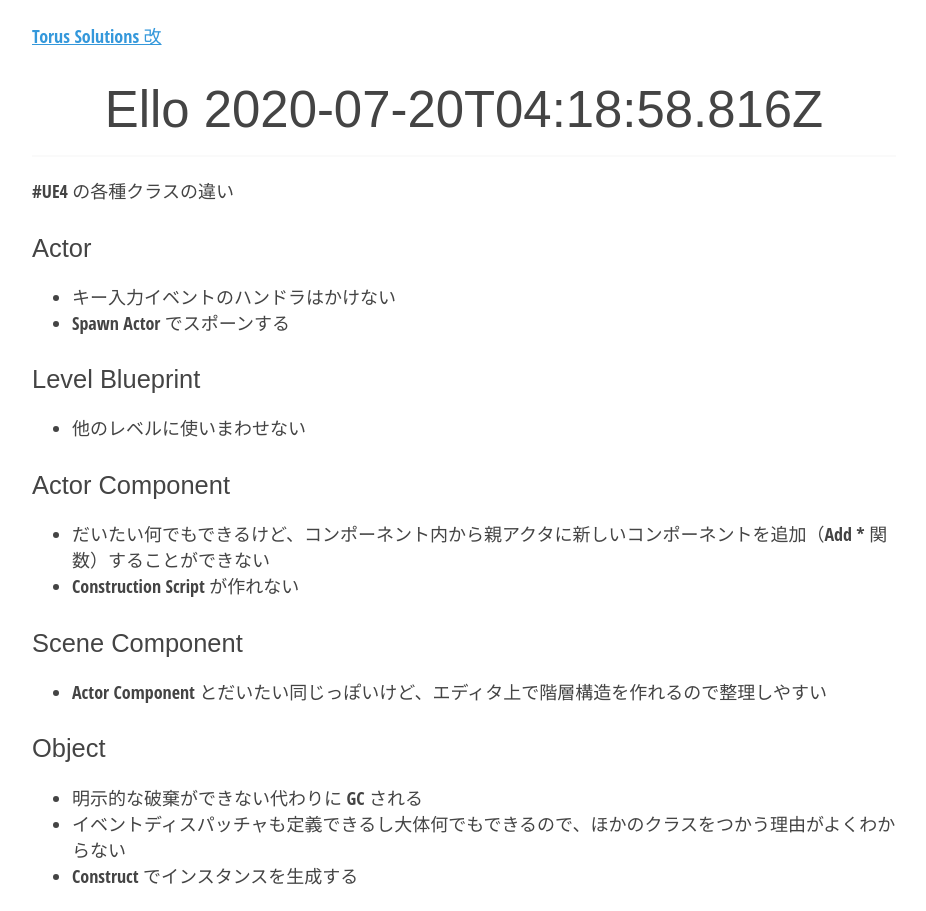
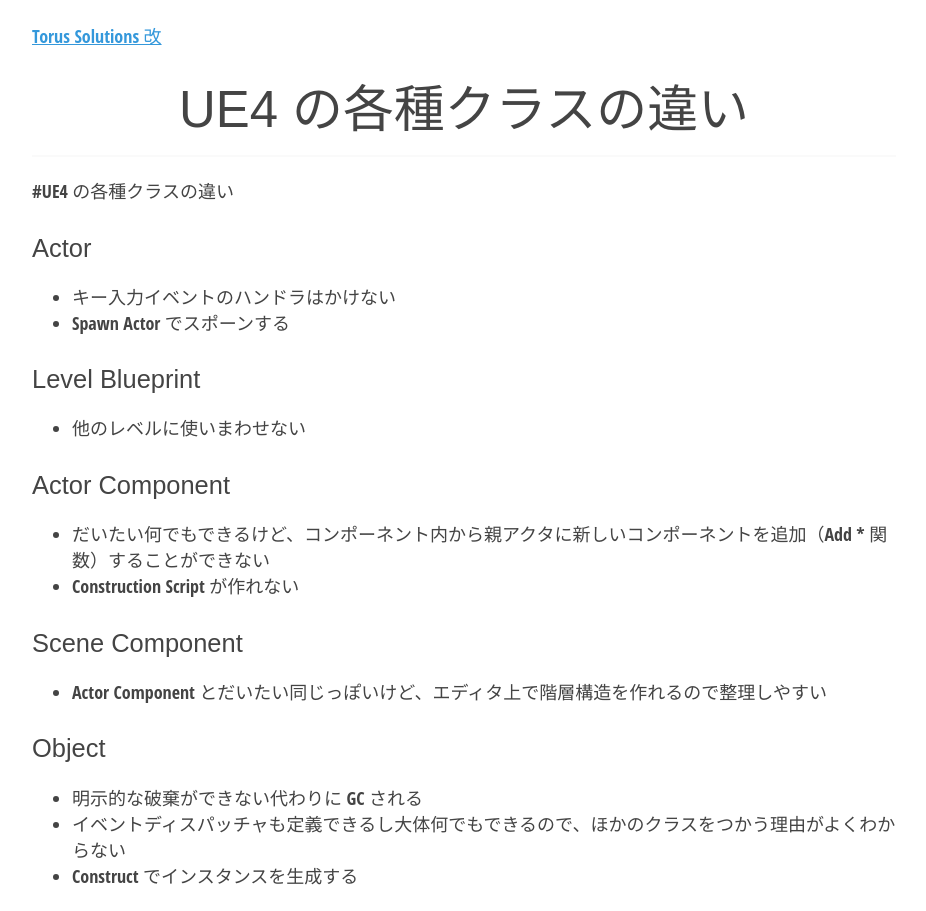
Before and after one commit to torus/torus.github.io, a Jekyll site: the page built from _posts/2020-07-20-ello-21518769.md, in a window 1280 px wide. Shown: the whole page, without its empty margins (176-1102 px from the left). Built offline with Jekyll 4.4.1, drawn with Linux system fonts in a browser that asks for light colours.

Commit message:
Update 2020-07-20-ello-21518769.md

```diff
--- a/_posts/2020-07-20-ello-21518769.md
+++ b/_posts/2020-07-20-ello-21518769.md
@@ -1,6 +1,6 @@
 ---
 date: 2020-07-20 04:18:58 +0
-title: Ello 2020-07-20T04:18:58.816Z
+title: UE4 の各種クラスの違い
 ---
 #UE4 の各種クラスの違い
 
```
